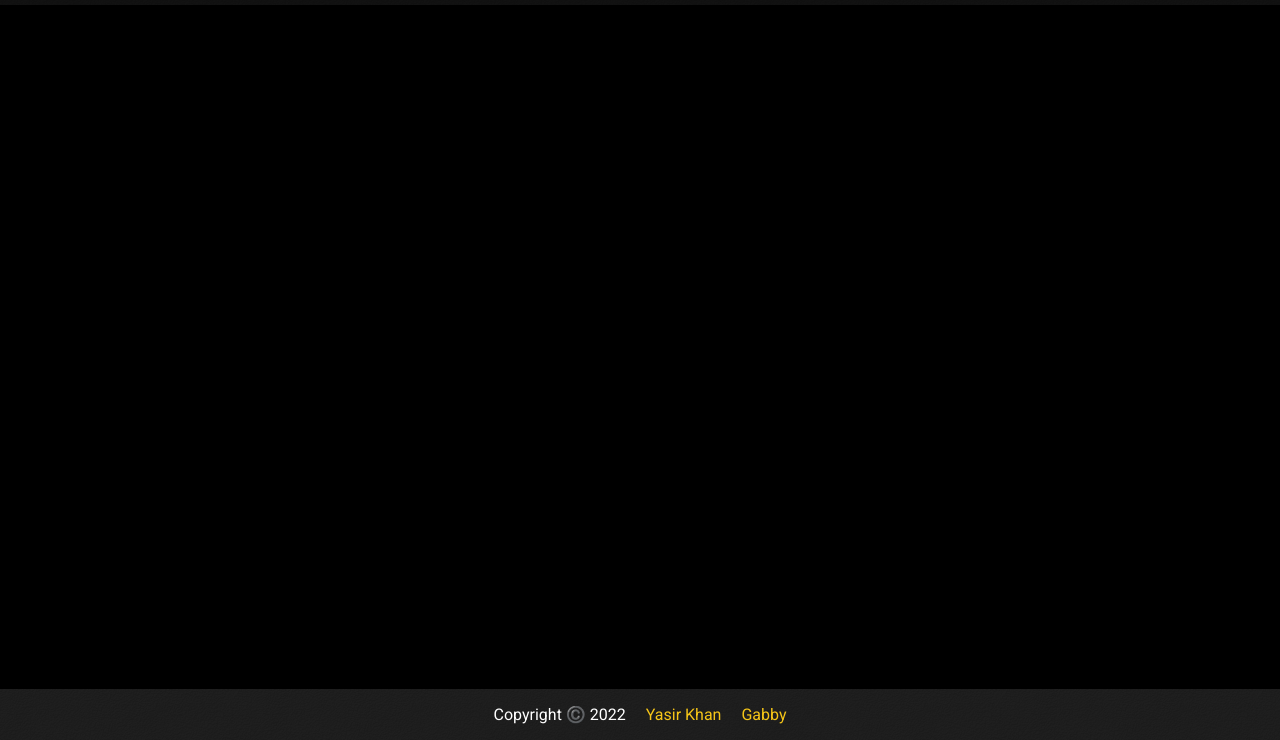
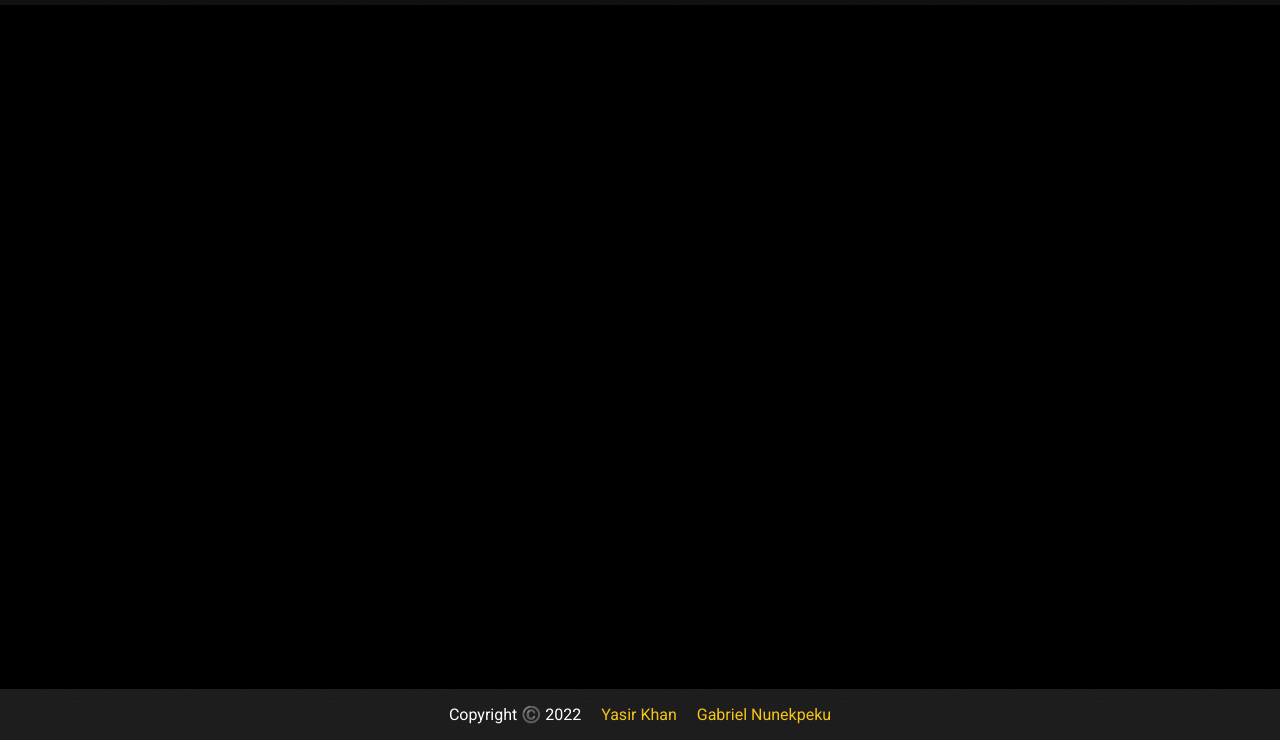
Before and after one commit to myaserkhan/JavaScript-API-based-webapp, a website built with webpack: page src/index.html in a window 1280 px wide. Shown: the part 60-800 px from the top of the page. Built offline with nearby package versions, Linux system fonts and the light colour scheme.

Commit message:
update footer

```diff
--- a/src/index.html
+++ b/src/index.html
@@ -25,7 +25,7 @@
     <footer>
       Copyright ©️ 2022
       <a href="https://github.com/">Yasir Khan</a>
-      <a href="https://github.com/">Gabby</a>
+      <a href="https://github.com/nunegabriel">Gabriel Nunekpeku</a>
     </footer>
   </body>
 </html>
```
